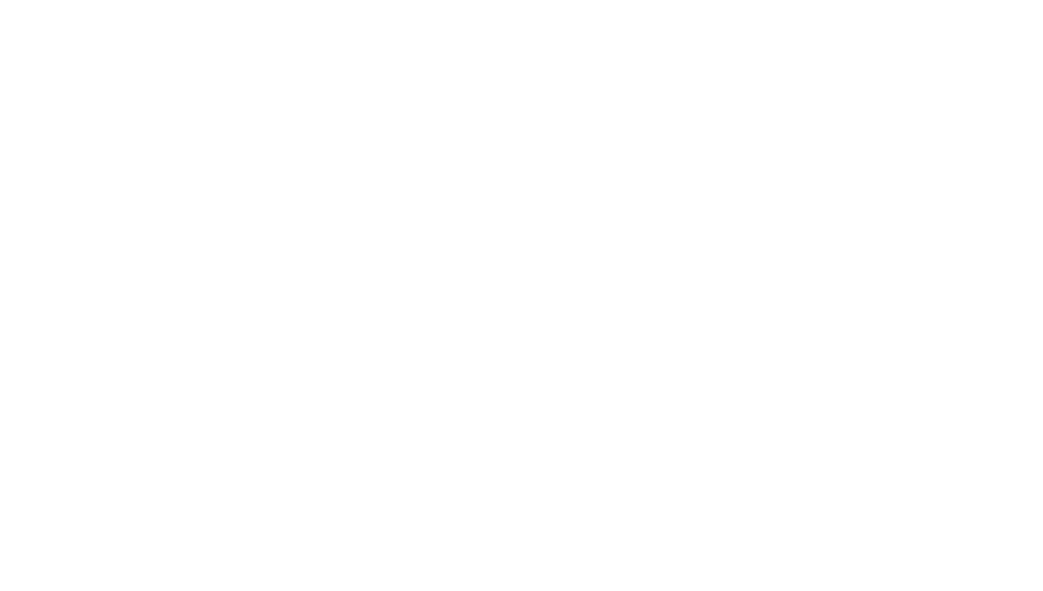
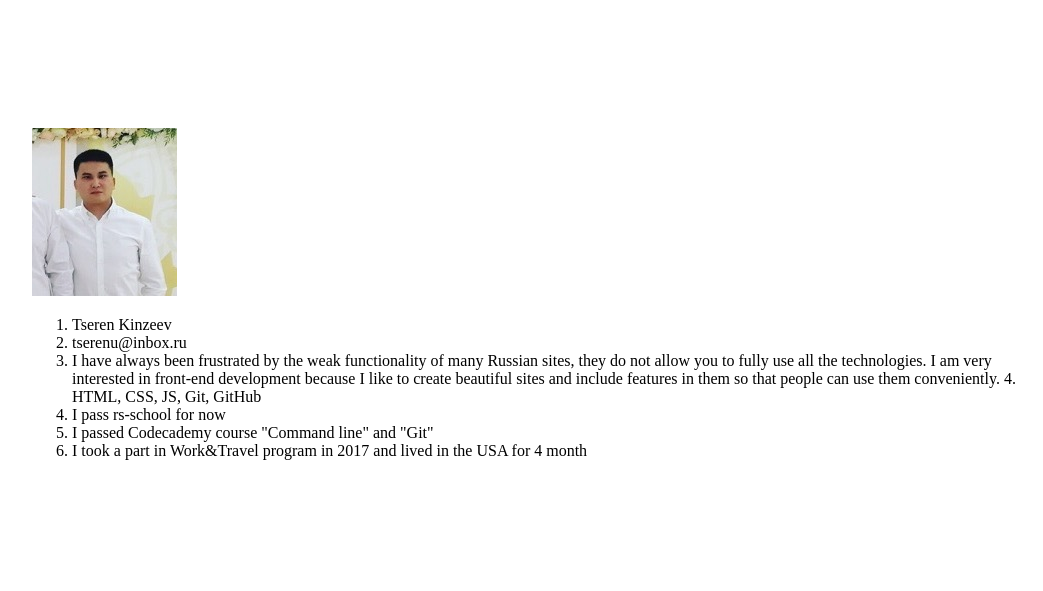
Before and after one commit to tserenu/rsschool-cv, a plain HTML site: page index.html in a window 1280 px wide. Shown: the whole page, without its empty margins (104-1147 px from the left). Drawn offline with Linux system fonts and the light colour scheme.

Commit message:
feat add photo and new CV info

```diff
--- a/index.html
+++ b/index.html
@@ -0,0 +1,22 @@
+<!DOCTYPE html>
+<html lang="en">
+    <head>
+        <meta charset="utf-8">
+        <meta http-equiv="x-ua-compatible" content="ie=edge">
+		<title>Tseren Kinzeev CV</title>
+		<link rel="stylesheet" href="stylesForCV.css">
+    </head>
+	<body>
+        <div class='wrapper'>
+          <img src='Tseren.jpg' alt="photo of Tseren">
+          <ol>
+              <li>Tseren Kinzeev</li>
+              <li>tserenu@inbox.ru</li>
+              <li>I have always been frustrated by the weak functionality of many Russian sites, they do not allow you to fully use all the technologies. I am very interested in front-end development because I like to create beautiful sites and include features in them so that people can use them conveniently.
+                4. HTML, CSS, JS, Git, GitHub</li>
+              <li>I pass rs-school for now</li>
+              <li>I passed Codecademy course "Command line" and "Git"</li>
+              <li>I took a part in Work&Travel program in 2017 and lived in the USA for 4 month</li>
+          </ol>
+        </div>
+    </body>
--- a/stylesForCV.css
+++ b/stylesForCV.css
@@ -1,3 +1,3 @@
 .wrapper {
-    margin: 0 auto;
+    margin: 10vw;
 }
```
Also changed, not shown: Tseren.jpg (added).
